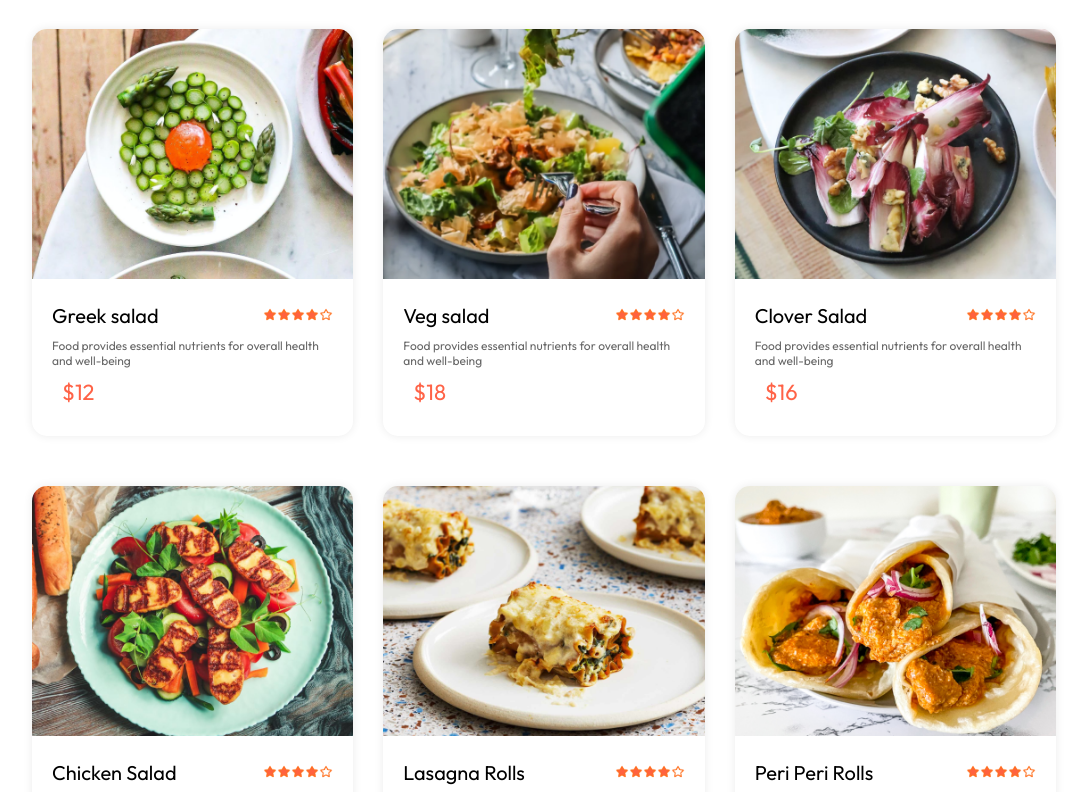
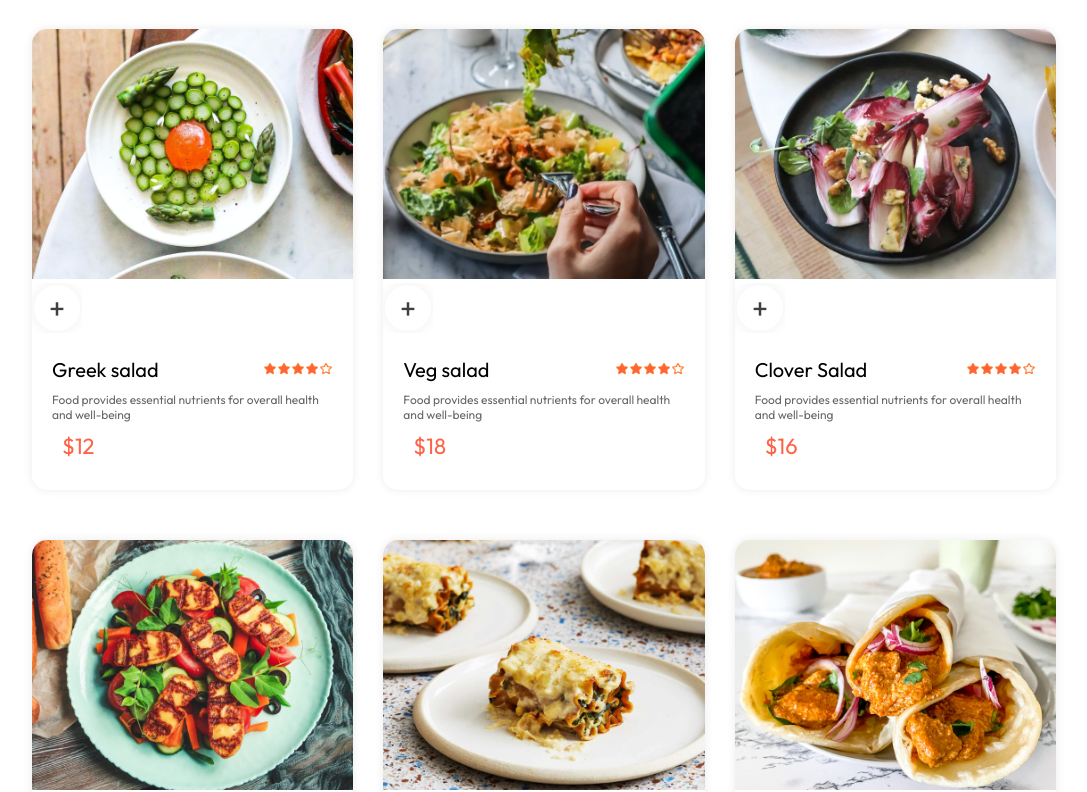
Before and after one commit to tahsina836/food-delivery, a React (Vite) app: page / in a window 1280 px wide. Shown: the part 978-1770 px from the top of the page, without its empty margins (96-1183 px from the left). Built offline with nearby package versions, Linux system fonts and the light colour scheme.

Commit message:
commit 8

```diff
--- a/src/components/FoodItem/FoodItem.jsx
+++ b/src/components/FoodItem/FoodItem.jsx
@@ -1,14 +1,25 @@
-import React from 'react'
+import React, { useState } from 'react'
 import './FoodItem.css'
-import {assets} from '../../assets/assets'
+import { assets } from '../../assets/assets'
 
 const FoodItem = ({ id, name, price, description, image }) => {
+    const [itemCount, setItemCount] = useState(0)
     return (
         <div className='food-item'>
             <div className="food-item-img-container">
                 <img className="food-item-image" src={image} alt="" />
-            </div>
+
+
+                {!itemCount ? <img className="add" onClick={() => setItemCount(prev => prev + 1)} src={assets.add_icon_white} /> : <div className='food-item-counter'>
+                    <img onClick={() => setItemCount(prev => prev - 1)} src={assets.remove_icon_red} alt="" />
+                    <p>{itemCount}</p>
+                    <img onClick={() => setItemCount(prev => prev + 1)} src={assets.add_icon_green} alt="" />
+
+                </div>
+                }</div>
+
             <div className="food-item-info">
+
                 <div className="food-item-name-rating">
                     <p>{name}</p>
                     <img src={assets.rating_starts} alt="" />
```
